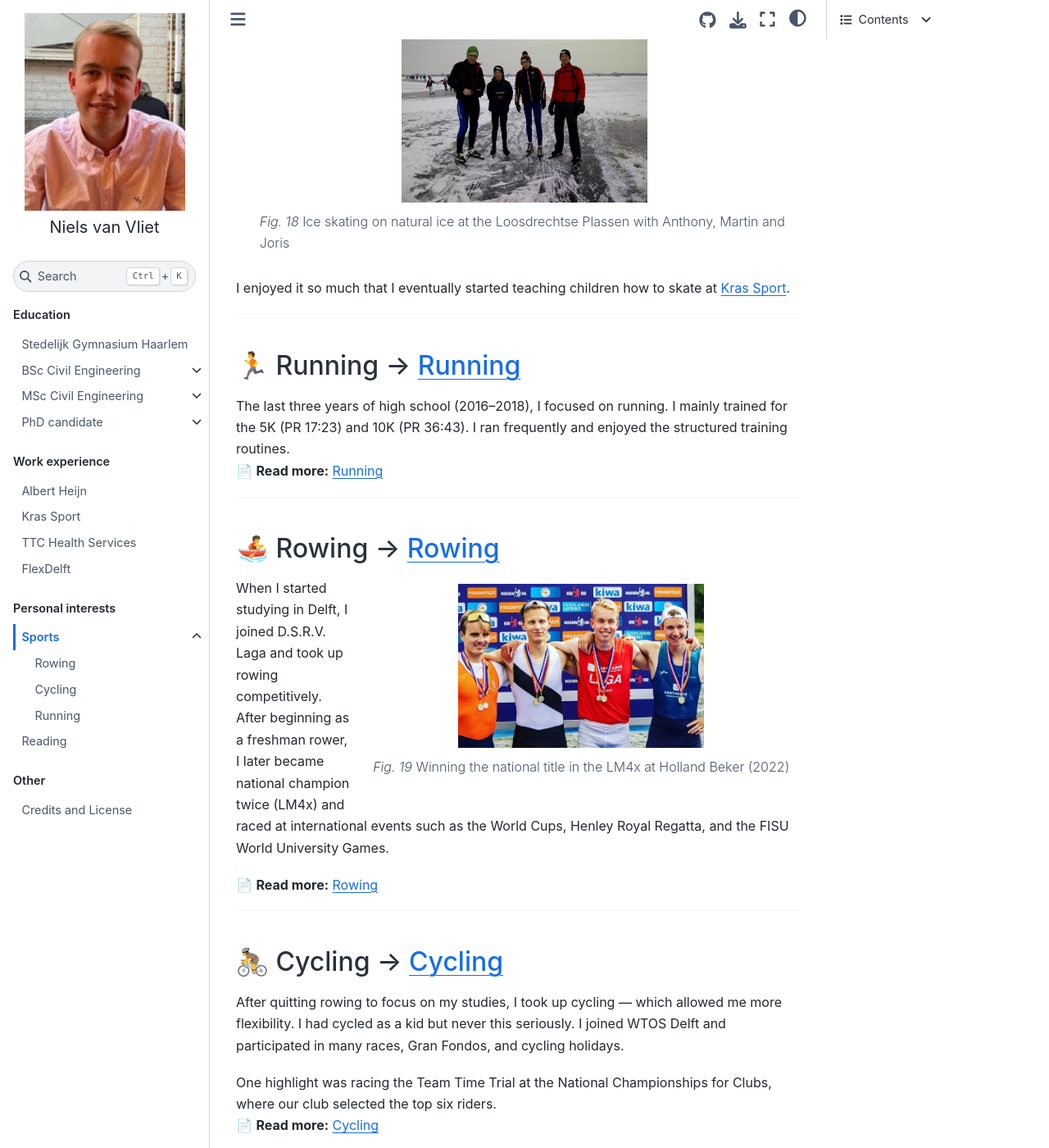
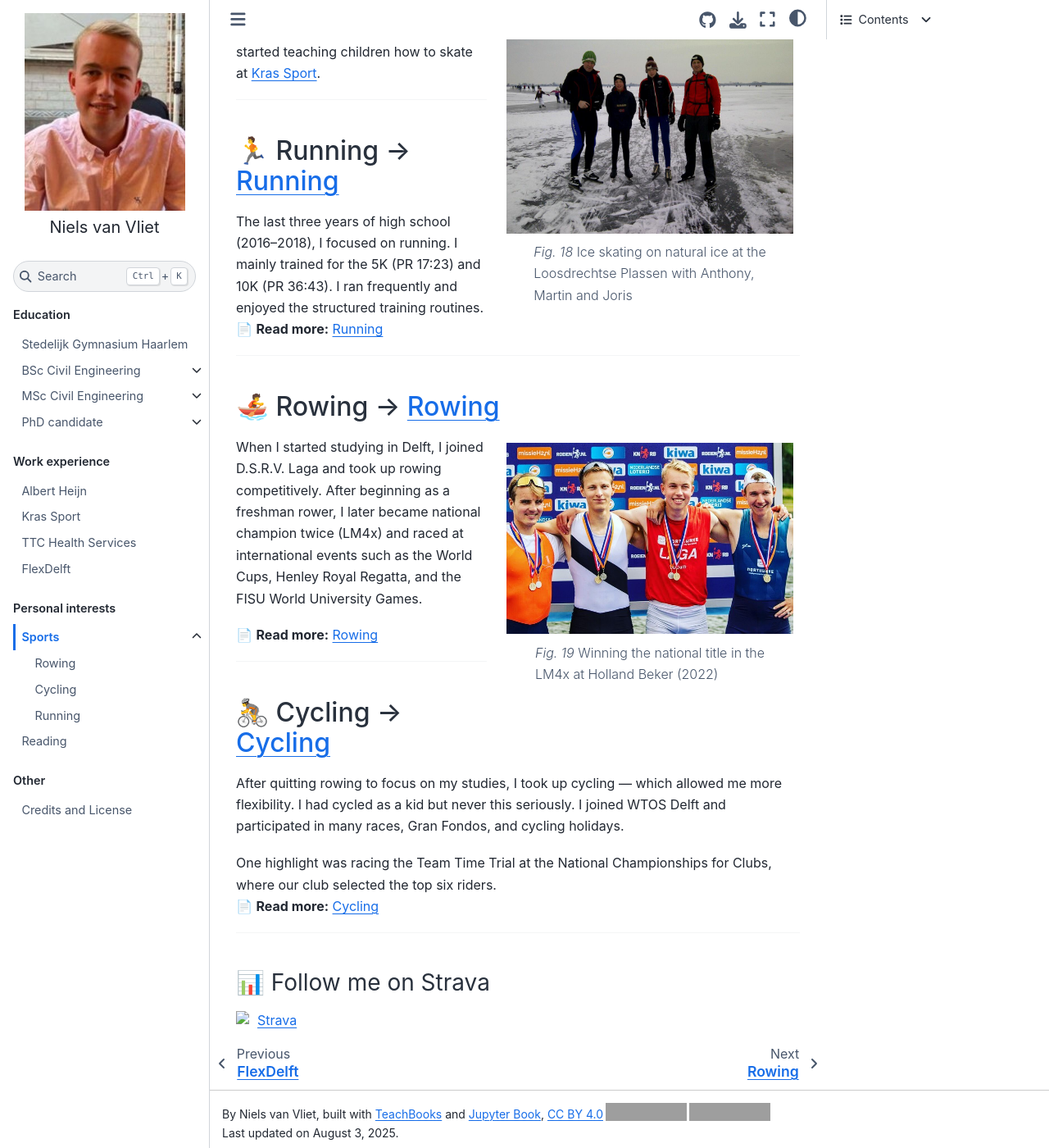
Before and after one commit to navanvliet/navanvliet, a Jupyter Book: the page built from book/Personalinterests/Sports/Sports.md, in a window 1280 px wide and 1400 px high, scrolled down 857 px. Shown: the whole window at 82% size. Built offline with Jupyter Book 1.0.4 settings and Sphinx 7.4.7 and the Sphinx Book theme 1.1.4, drawn with Linux system fonts in a browser that asks for light colours; pages that are not in the unit, such as notebooks, are missing from menus; comment, search, counter and statistics services are not loaded; some of the changed lines change nothing that is shown; grey boxes are pictures that could not be loaded.

Commit message:
changes layout

````diff
--- a/book/Personalinterests/Sports/Sports.md
+++ b/book/Personalinterests/Sports/Sports.md
@@ -33,10 +33,12 @@
 ```{figure} Figures/natuurijs_Loosdrecht.jpg
 ---
 align: right
-width: 300px
+width: 350px
 name: naturalice
 ---
-Ice skating on natural ice at the Loosdrechtse Plassen with Anthony, Martin and Joris
+Ice skating on natural ice at the
+Loosdrechtse Plassen with Anthony,
+Martin and Joris
 ```
 
 I played tennis once or twice a week for several years, but eventually stopped to concentrate on running. Another sport I really enjoyed was ice skating — a classic Dutch pastime. I started with lessons at Kras Sport and went skating outside whenever weather allowed it. Later, I joined IJsclub Haarlem and competed in multiple races.
@@ -57,10 +59,11 @@
 ```{figure} Figures/NKLM4x.jpg
 ---
 align: right
-width: 300px
+width: 350px
 name: NKLM4x
 ---
-Winning the national title in the LM4x at Holland Beker (2022)
+Winning the national title in the
+LM4x at Holland Beker (2022)
 ```
 
 When I started studying in Delft, I joined D.S.R.V. Laga and took up rowing competitively. After beginning as a freshman rower, I later became national champion twice (LM4x) and raced at international events such as the World Cups, Henley Royal Regatta, and the FISU World University Games.
````
